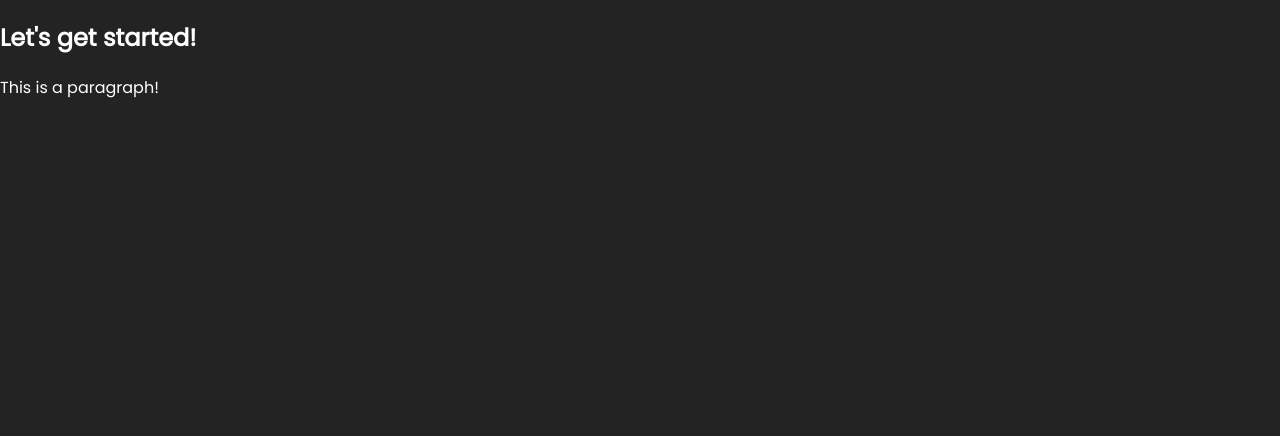
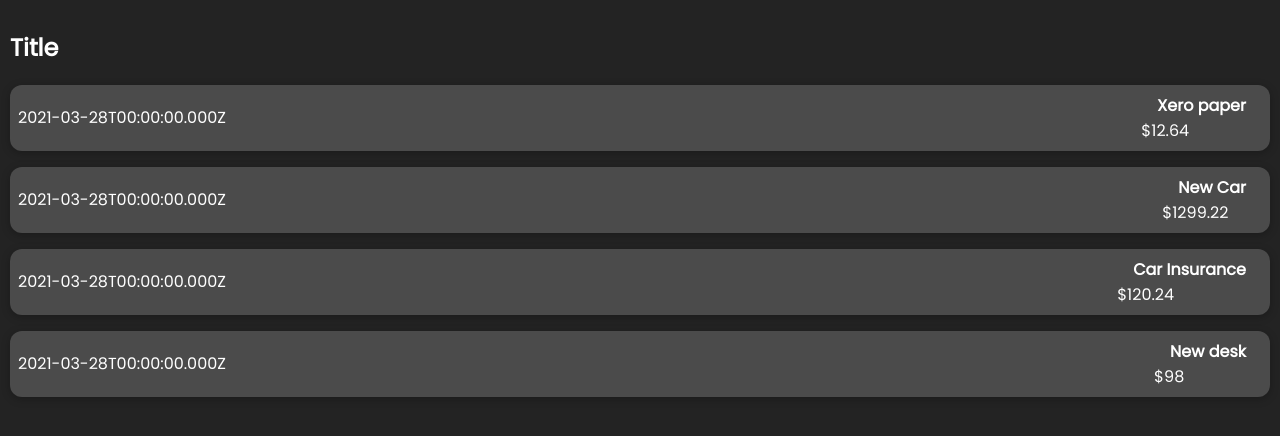
Before and after one commit to michal-1994/react-complete-guide, a JavaScript app: page / in a window 1280 px wide. Shown: the top 436 px of the page. Built offline with nearby package versions, Linux system fonts and the light colour scheme.

Commit message:
Add first component and props

```diff
--- a/public/index.html
+++ b/public/index.html
@@ -14,7 +14,7 @@
       manifest.json provides metadata used when your web app is installed on a
       user's mobile device or desktop. See https://developers.google.com/web/fundamentals/web-app-manifest/
     -->
-    <link rel="manifest" href="%PUBLIC_URL%/manifest.json" />
+    <!-- <link rel="manifest" href="%PUBLIC_URL%/manifest.json" /> -->
     <!--
       Notice the use of %PUBLIC_URL% in the tags above.
       It will be replaced with the URL of the `public` folder during the build.
--- a/src/App.js
+++ b/src/App.js
@@ -1,8 +1,36 @@
+import ExpenseItem from "./components/ExpenseItem";
+
 function App() {
+	const expenses = [
+		{ id: 'e1', title: 'Xero paper', amount: 12.64, date: new Date(2021, 2, 28) },
+		{ id: 'e2', title: 'New Car', amount: 1299.22, date: new Date(2021, 2, 28) },
+		{ id: 'e3', title: 'Car Insurance', amount: 120.24, date: new Date(2021, 2, 28) },
+		{ id: 'e4', title: 'New desk', amount: 98, date: new Date(2021, 2, 28) },
+	];
+
 	return (
 		<div>
-			<h2>Let's get started!</h2>
-			<p>This is a paragraph!</p>
+			<h2>Title</h2>
+			<ExpenseItem
+				title={expenses[0].title}
+				amount={expenses[0].amount}
+				date={expenses[0].date}
+			></ExpenseItem>
+			<ExpenseItem
+				title={expenses[1].title}
+				amount={expenses[1].amount}
+				date={expenses[1].date}
+			></ExpenseItem>
+			<ExpenseItem
+				title={expenses[2].title}
+				amount={expenses[2].amount}
+				date={expenses[2].date}
+			></ExpenseItem>
+			<ExpenseItem
+				title={expenses[3].title}
+				amount={expenses[3].amount}
+				date={expenses[3].date}
+			></ExpenseItem>
 		</div>
 	);
 }
--- /dev/null
+++ b/src/components/ExpenseItem.css
@@ -0,0 +1,56 @@
+.expense-item {
+  display: flex;
+  justify-content: space-between;
+  align-items: center;
+  box-shadow: 0 2px 8px rgba(0, 0, 0, 0.25);
+  padding: 0.5rem;
+  margin: 1rem 0;
+  border-radius: 12px;
+  background-color: #4b4b4b;
+}
+
+.expense-item__description {
+  display: flex;
+  flex-direction: column;
+  gap: 1rem;
+  align-items: flex-end;
+  flex-flow: column-reverse;
+  justify-content: flex-start;
+  flex: 1;
+}
+
+.expense-item h2 {
+  color: #3a3a3a;
+  font-size: 1rem;
+  flex: 1;
+  margin: 0 1rem;
+  color: white;
+}
+
+.expense-item__price {
+  font-size: 1rem;
+  font-weight: bold;
+  color: white;
+  background-color: #40005d;
+  border: 1px solid white;
+  padding: 0.5rem;
+  border-radius: 12px;
+}
+
+@media (min-width: 580px) {
+  .expense-item__description {
+    flex-direction: row;
+    align-items: center;
+    justify-content: flex-start;
+    flex: 1;
+  }
+
+  .expense-item__description h2 {
+    font-size: 1.25rem;
+  }
+
+  .expense-item__price {
+    font-size: 1.25rem;
+    padding: 0.5rem 1.5rem;
+  }
+}
--- /dev/null
+++ b/src/components/ExpenseItem.js
@@ -0,0 +1,18 @@
+import './ExpenseItem.css';
+
+function ExpenseItem(props) {
+
+    return (
+        <div className="expense-item">
+            <div>{ props.date.toISOString() }</div>
+            <div className="expanse-item__description">
+                <h2>{ props.title }</h2>
+                <div className="expanse-item__price">
+                    ${ props.amount }
+                </div>
+            </div>
+        </div>
+    );
+}
+
+export default ExpenseItem;
--- a/src/index.css
+++ b/src/index.css
@@ -6,6 +6,7 @@
 
 body {
 	margin: 0;
+	padding: 10px;
 	background-color: #232323;
 	color: #ffffff;
 }
```
